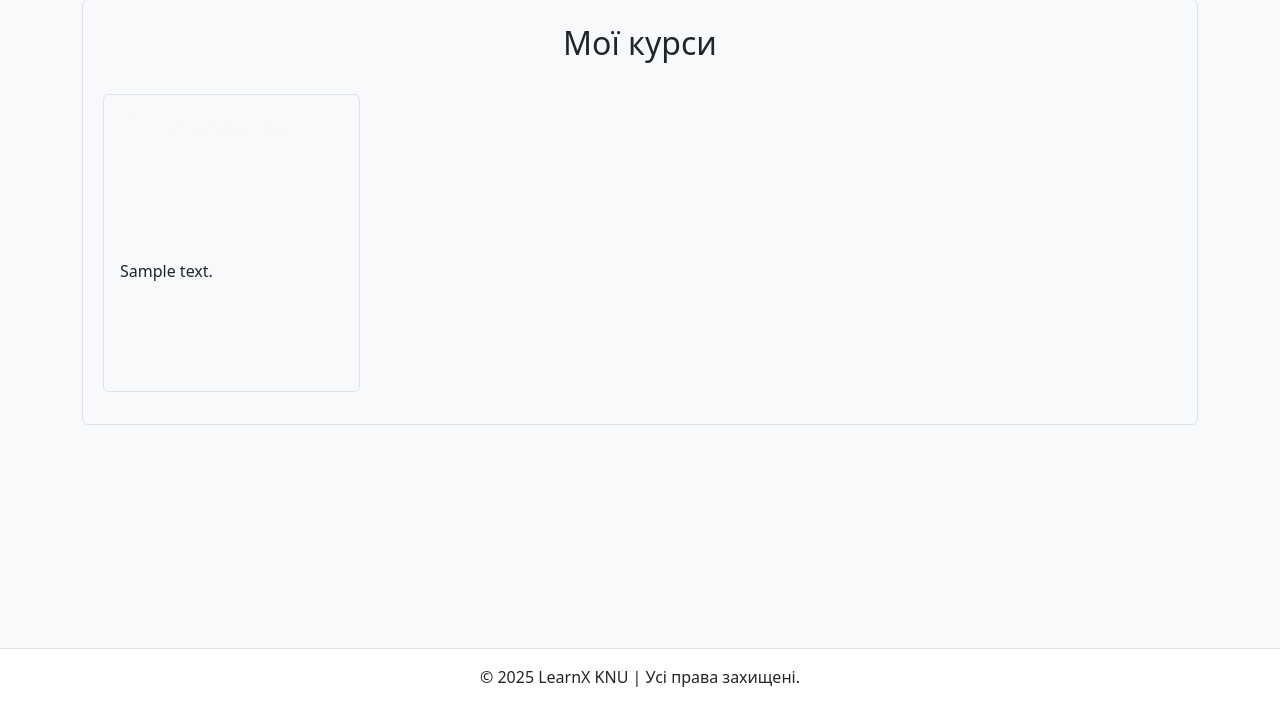
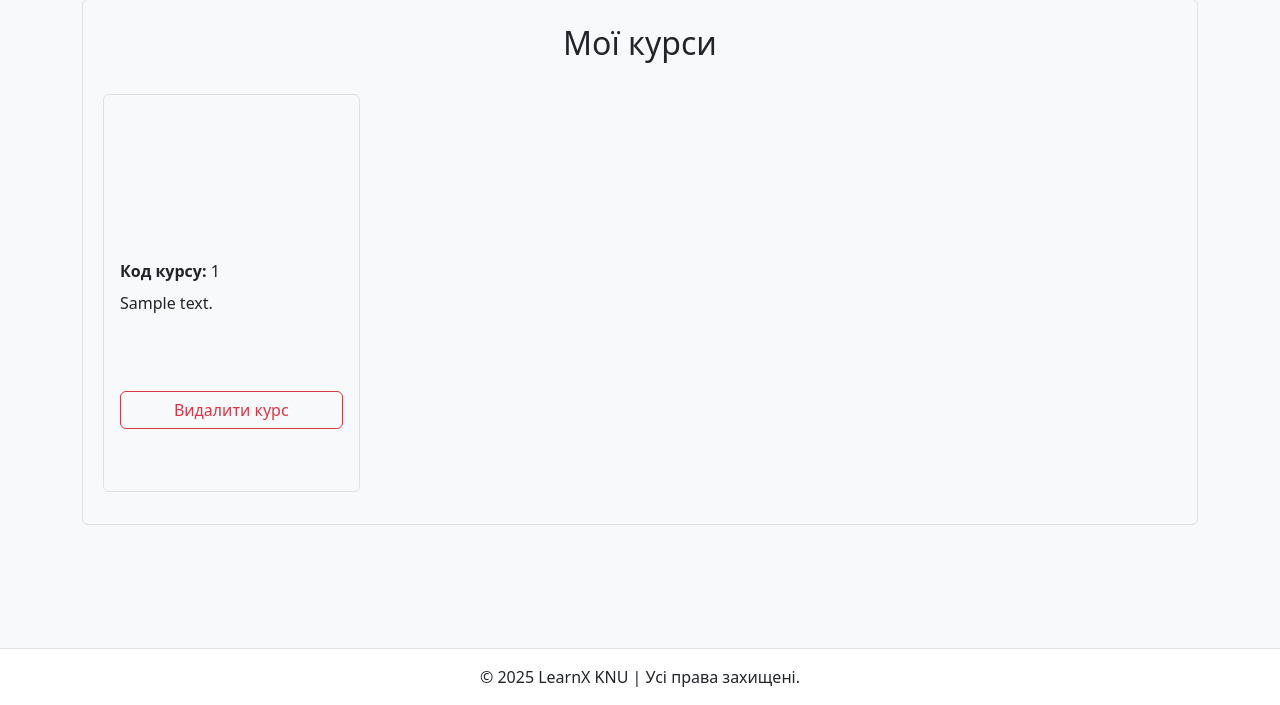
Before and after one commit to L3gvccy/LearningPlatform, a Django app: template learning_plat/templates/teacher/display_courses.html in a window 1280 px wide. Shown: the part 95-800 px from the top of the page. Run offline with Django 3.2, Linux system fonts and the light colour scheme; the template is opened without the code that fills it: most values are stand-ins (such as "Sample title", 1, 10 or a date in 2020); some libraries are stand-ins or nearby versions.

Commit message:
Add confirmation prompts for exiting and deleting courses

```diff
--- a/learning_plat/templates/teacher/display_courses.html
+++ b/learning_plat/templates/teacher/display_courses.html
@@ -15,7 +15,12 @@
                             <a href="/" class="text-decoration-none"><h4 class="text-light mb-0">{{ course.title }}</h4></a>
                         </div>
                         <div class="p-3" style="height: 148px;">
+                            <p class="mb-2"><span class="fw-bold">Код курсу:</span> {{ course.courseId }}</p>
                             <p>{{ course.desc }}</p>
+                        </div>
+                        <div class="mx-3 mb-3">
+                            <a href="" class="btn btn-outline-danger w-100 mb-2" onclick="return confirmDeleteCourse();">Видалити курс</a>
+                            <a href="" class="btn btn-{{ course.color }} w-100 text-light">Переглянути</a>
                         </div>
                     </div>
                 </div>
@@ -31,4 +36,10 @@
     </div>
 </div>
 
+<script>
+    function confirmDeleteCourse() {
+        return confirm('Ви точно хочете видалити курс?');
+    }
+</script>
+
 {% endblock %}
```
Also changed, not shown: learning_plat/templates/student/my_courses.html (+7 -1 lines).
